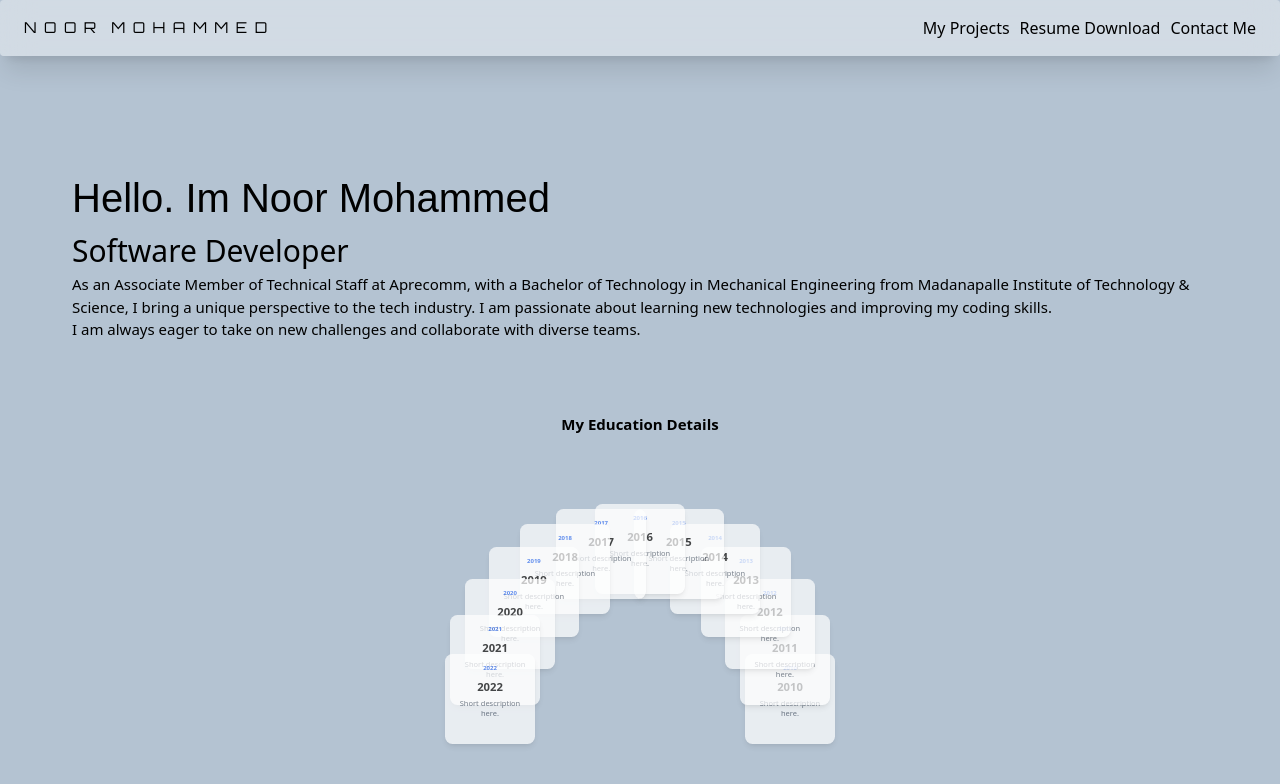
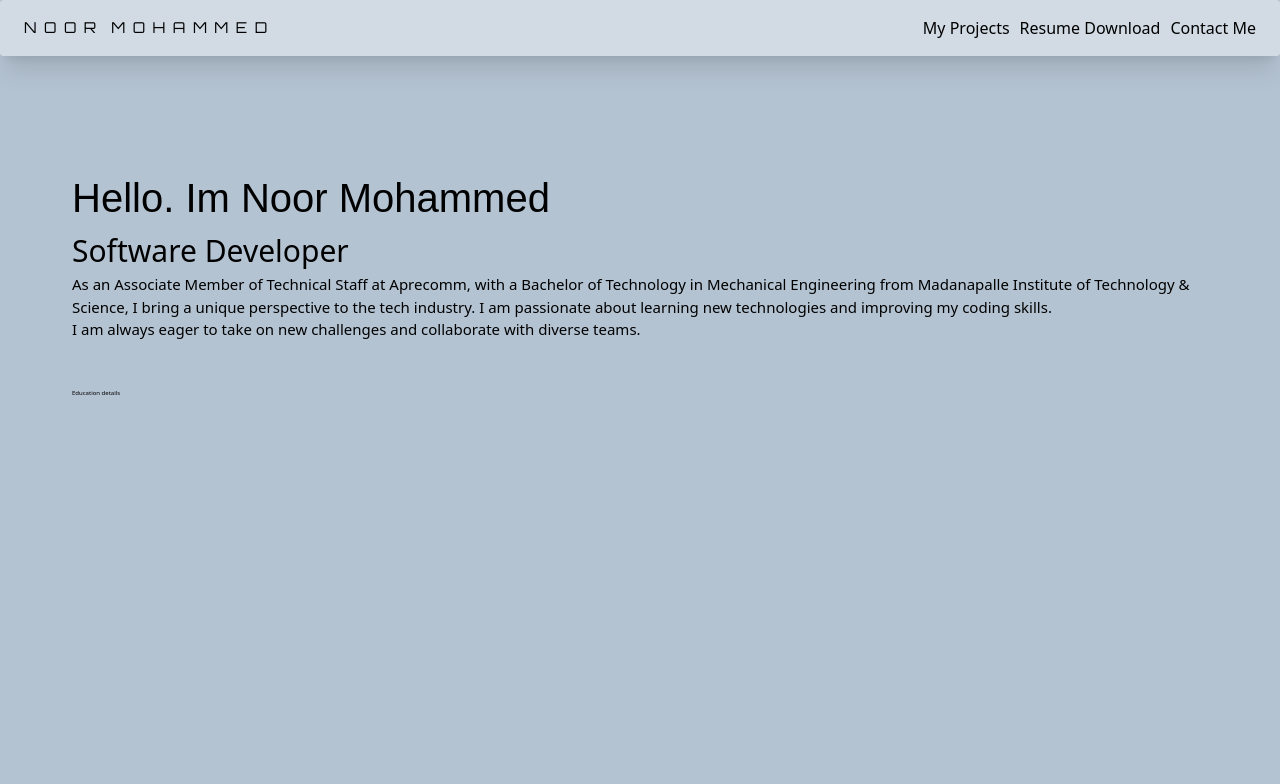
Before and after one commit to NOORMOHAMMED789/noor-portfolio, a Next.js app: page / in a window 1280 px wide. Shown: the top 784 px of the page. Built offline with nearby package versions, Linux system fonts and the light colour scheme; a web font is replaced by a local one.

Commit message:
education details

```diff
--- a/src/app/components/Education.tsx
+++ b/src/app/components/Education.tsx
@@ -1,53 +1,10 @@
-'use client'
-
-const years = Array.from({ length: 13 }, (_, i) => 2010 + i); // fewer items for half-circle
 
 const Education: React.FC = () => {
 
 
   return (
-    <section className="py-10 px-2 sm:px-4 max-w-6xl mx-auto text-center">
-      <h1 className="text-2xl font-semibold mb-10">My Education Details</h1>
-
-      <div className="relative w-full max-w-3xl mx-auto">
-        <div
-          className="relative aspect-[2/1] mx-auto transition-transform duration-700 ease-in-out"
-          style={{
-            transform: `rotate(${360}deg)`,
-          }}
-        >
-          <ul
-            className="relative w-full h-full m-0 p-0 list-none"
-            style={{ ['--items']: years.length } as React.CSSProperties}
-          >
-            {years.map((year, index) => {
-              const angle = (180 / (years.length - 1)) * index;
-              const radius = 150;
-              const x = radius * Math.cos((angle * Math.PI) / 180);
-              const y = radius * Math.sin((angle * Math.PI) / 180);
-              return (
-                <li
-                  key={year}
-                  className="absolute w-36 h-36 rounded-xl bg-white shadow-md p-4 transition-all duration-500 ease-in-out cursor-pointer opacity-70 hover:opacity-100 hover:scale-105"
-                  style={{
-                    left: `calc(50% + ${x}px - 4.5rem)`,
-                    top: `calc(100% - ${y}px - 4.5rem)`,
-                    transform: `rotate(${-360}deg)`, // keep items upright
-                  }}
-                >
-                  <label className="block font-bold text-blue-600 mb-2">
-                    {year}
-                  </label>
-                  <h2 className="text-lg font-semibold">{year}</h2>
-                  <p className="text-xs text-gray-600 mt-1">
-                    Short description here.
-                  </p>
-                </li>
-              );
-            })}
-          </ul>
-        </div>
-      </div>
+    <section className="">
+      <div>Education details</div>
     </section>
   );
 };
```
